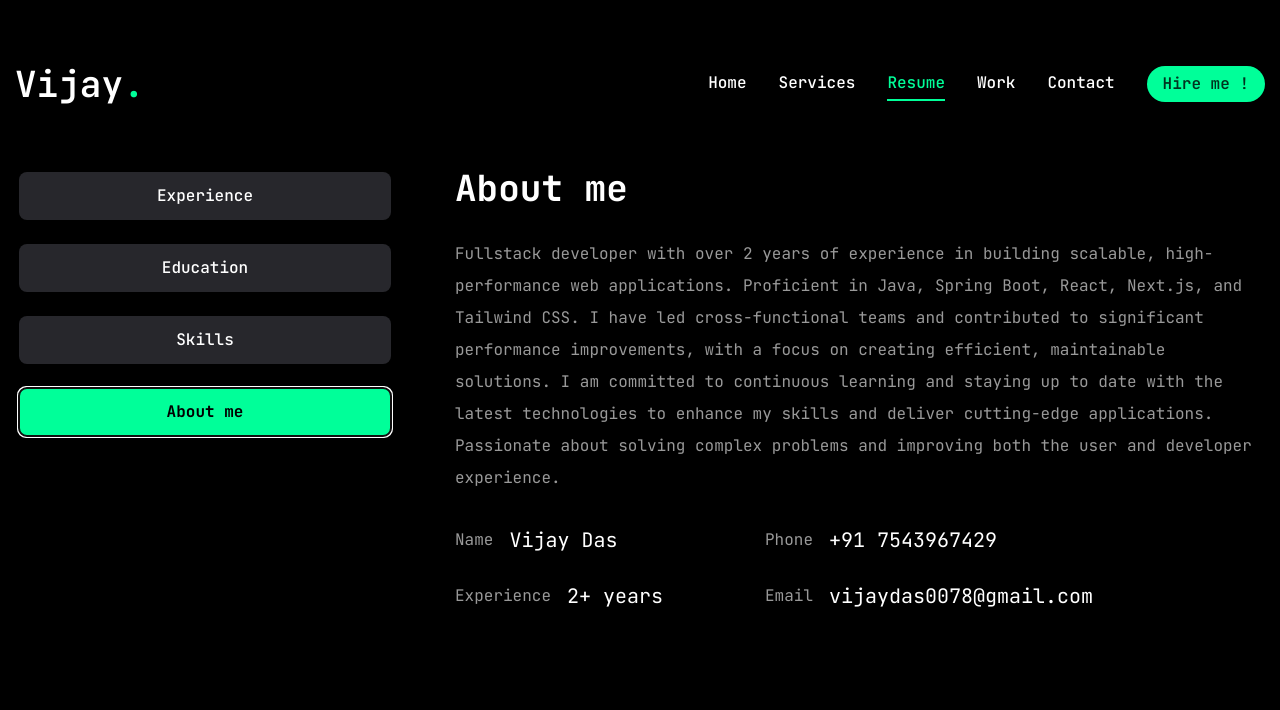
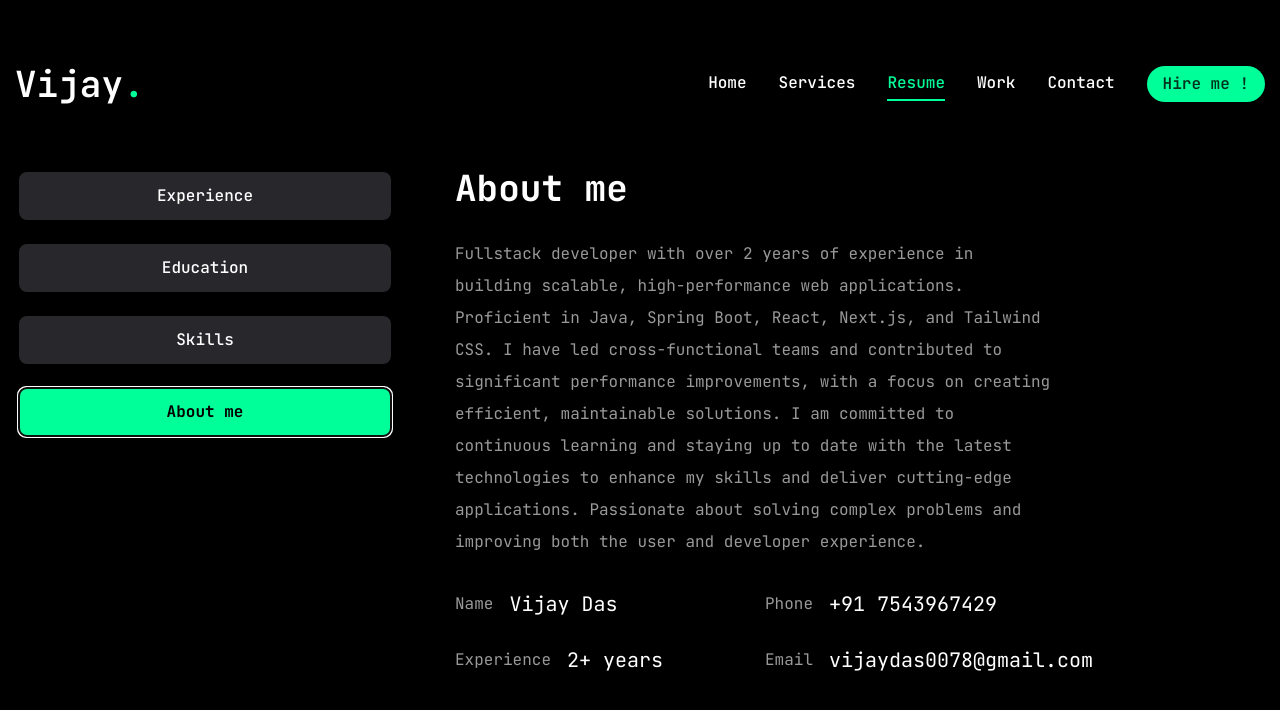
Before and after one commit to vijaykumar0-1/portfolio-website, a Next.js app: page /resume in a window 1280 px wide. Both pictures are taken after a click on the tab "About me". Shown: the top 710 px of the page. Built offline with nearby package versions, Linux system fonts and the light colour scheme.

Commit message:
max width for about me section updated

```diff
--- a/src/app/resume/page.tsx
+++ b/src/app/resume/page.tsx
@@ -232,7 +232,7 @@ const Resume = () => {
           <TabsContent value="about" className="w-full text-center lg:text-left">
                 <div className="flex flex-col gap-[30px]">
                   <h3 className="text-4xl font-bold">{about.title}</h3>
-                  <p className="max-w-[600px mx-auto md:mx-0  text-white/60">{about.description}</p>
+                  <p className="text-white/60 mx-auto md:mx-0 max-w-[600px]">{about.description}</p>
                   <ul className="grid grid-cols-1 md:grid-cols-2 gap-y-6 max-w-[620px] mx-auto md:mx-0">
                     {about.info.map((item, index)=>{
                       return<li key={index} className="flex items-center justify-center md:justify-start gap-4 ">
```
